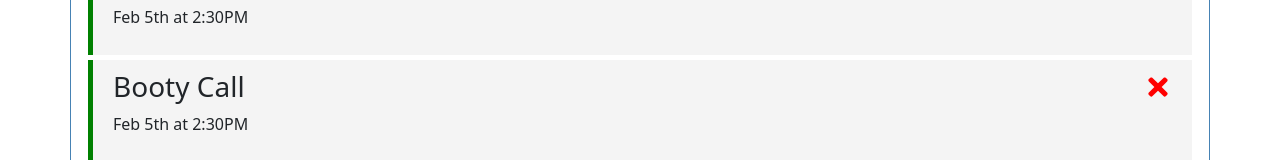
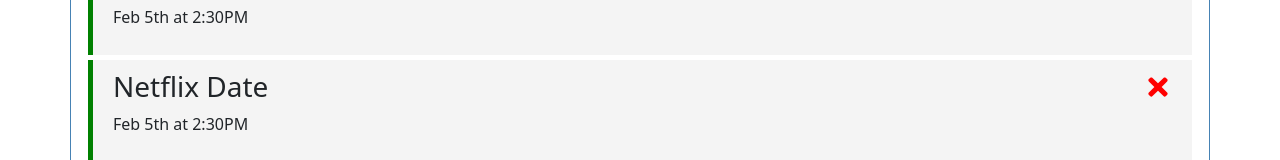
Before and after one commit to JakeHessian/TaskTracker, a React (Create React App) app: page / in a window 1280 px wide. Shown: the part 290-450 px from the top of the page. Built offline with nearby package versions, Linux system fonts and the light colour scheme.

Commit message:
Update App.js

```diff
--- a/src/App.js
+++ b/src/App.js
@@ -23,7 +23,7 @@
     },
     {
       id: 3,
-      text: "Booty Call",
+      text: "Netflix Date",
       day: "Feb 5th at 2:30PM",
       reminder: true,
     },
```
